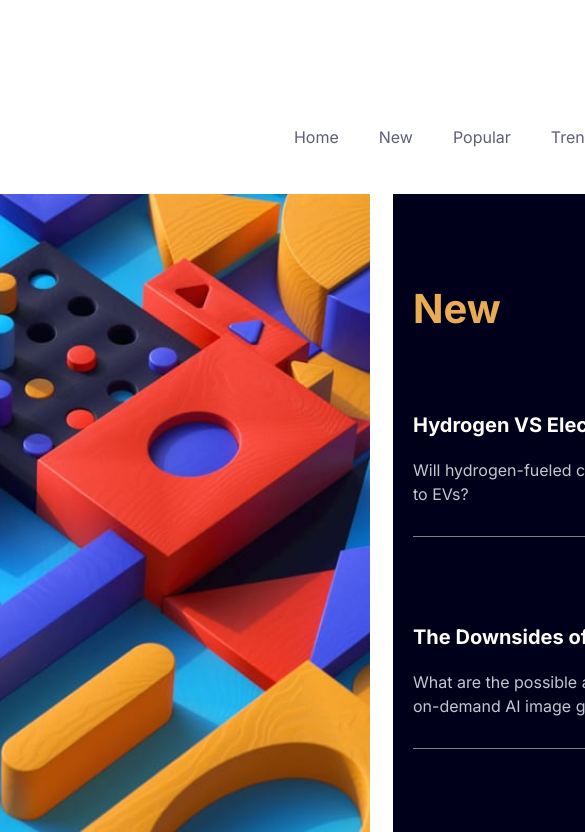
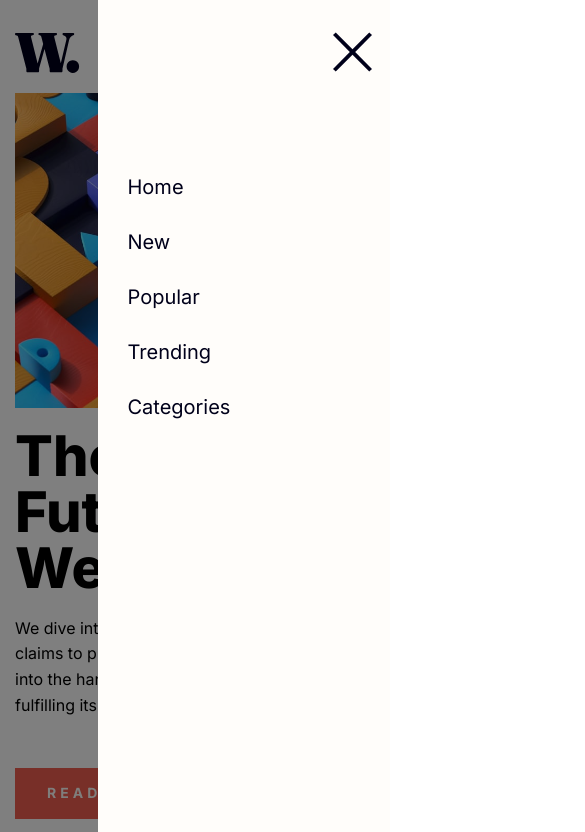
Before and after one commit to MrPotato95/news-homepage, a plain HTML site: page index.html in a window 390 px wide. Shown: the top 832 px of the page, 585 px wide, since content can reach past the window. Drawn offline with Linux system fonts and the light colour scheme.

Commit message:
finished

```diff
--- a/index.html
+++ b/index.html
@@ -15,11 +15,31 @@
   </head>
   <body>
     <header>
-      <nav id="sidebar">
+      <nav id="navbar">
         <div id="logo-ctn">
           <img src="./assets/images/logo.svg" alt="logo" />
         </div>
-
+        <ul id="navbar-list">
+          <li><a href="#">Home</a></li>
+          <li><a href="#">New</a></li>
+          <li><a href="#">Popular</a></li>
+          <li><a href="#">Trending</a></li>
+          <li><a href="#">Categories</a></li>
+        </ul>
+        <img
+          id="open-btn"
+          onclick="openNav()"
+          src="./assets/images/icon-menu.svg"
+          alt="menu button"
+        />
+      </nav>
+      <div id="sideNav">
+        <img
+          id="close-btn"
+          onclick="closeNav()"
+          src="./assets/images/icon-menu-close.svg"
+          alt="close menu"
+        />
         <ul>
           <li><a href="#">Home</a></li>
           <li><a href="#">New</a></li>
@@ -27,7 +47,8 @@
           <li><a href="#">Trending</a></li>
           <li><a href="#">Categories</a></li>
         </ul>
-      </nav>
+      </div>
+      <div id="overlay"></div>
     </header>
     <main>
       <div class="container">
@@ -81,32 +102,41 @@
       <section class="card-section">
         <div class="card">
           <img src="./assets/images/image-retro-pcs.jpg" alt="retro pc" />
+          <div>
             <span>01</span>
             <h4>Reviving Retro PCs</h4>
             <p>What happens when old PCs are given modern upgrades?</p>
           </div>
+        </div>
         <div class="card">
           <img src="./assets/images/image-top-laptops.jpg" alt="laptop" />
+          <div>
             <span>02</span>
             <h4>Top 10 Laptops of 2022</h4>
             <p>Our best picks for various needs and budgets.</p>
+          </div>
         </div>
         <div class="card">
           <img
             src="./assets/images/image-gaming-growth.jpg"
             alt="gaming controller"
           />
+          <div>
             <span>03</span>
             <h4>The Growth of Gaming</h4>
             <p>How the pandemic has sparked fresh opportunities.</p>
+          </div>
         </div>
       </section>
     </main>
     <footer class="attribution">
       Challenge by
-      <a href="https://www.frontendmentor.io?ref=challenge" target="_blank"
+      <a
+        href="https://www.frontendmentor.io?ref=challenge"
+        rel="noopener noreferrer"
         >Frontend Mentor</a
-      >. Coded by <a href="#">Your Name Here</a>.
+      >. Coded by <a href="https://github.com/MrPotato95">MrPotato95</a>.
+      <script src="./index.js"></script>
     </footer>
   </body>
 </html>
--- /dev/null
+++ b/index.js
@@ -0,0 +1,15 @@
+const sideNav = document.querySelector("#sideNav")
+const navbar = document.querySelector("#navbar-list")
+const overlay = document.querySelector("#overlay")
+
+function openNav() {
+  sideNav.style.display = "block"
+  navbar.style.display = "none"
+  overlay.style.display = "block"
+}
+
+function closeNav() {
+
+  sideNav.style.display = "none"
+  overlay.style.display = "none"
+}
--- a/styles/styles.scss
+++ b/styles/styles.scss
@@ -43,12 +43,16 @@ body {
 header {
   width: 1110px;
   margin-bottom: 20px;
-  #sidebar {
+
+  #sideNav {
+    display: none;
+  }
+  #navbar {
     width: 100%;
     display: flex;
     flex-direction: row;
     justify-content: space-between;
-    padding-top: 50px;
+
     overflow: hidden;
 
     #logo-ctn {
@@ -56,7 +60,11 @@ header {
       margin: 0;
     }
 
-    ul {
+    #menu-button {
+      display: none;
+    }
+
+    #navbar-list {
       display: flex;
       flex-direction: row;
       justify-content: flex-end;
@@ -116,7 +124,7 @@ main {
       h1 {
         line-height: 1;
         font-weight: $fw-300;
-        font-size: 3rem;
+        font-size: 3.5rem;
         width: 45%;
       }
 
@@ -138,13 +146,18 @@ main {
           font-size: 14px;
           font-weight: $fw-200;
         }
+
+        button:hover {
+          background-color: $clr-neutral-very-dark-blue;
+          cursor: pointer;
+        }
       }
     }
   }
 
   .articles {
     width: 350px;
-    padding: 15px 20px;
+    padding: 15px 20px 30px 20px;
     background-color: $clr-neutral-very-dark-blue;
     color: $clr-neutral-off-white;
     text-align: left;
@@ -152,7 +165,6 @@ main {
     flex-direction: column;
     justify-content: space-evenly;
     align-items: flex-start;
-    margin-left: -9px;
 
     h2 {
       color: $clr-primary-orange;
@@ -188,15 +200,153 @@ main {
   }
 
   .card-section {
-    background-color: burlywood;
     display: grid;
     grid-template-columns: 1fr 1fr 1fr;
+    gap: 30px;
+
+    .card {
+      display: flex;
+      flex-direction: row;
+      justify-content: space-evenly;
+      height: 125px;
+
+      div {
+        margin-left: 20px;
+
+        p {
+          color: $clr-neutral-dark-grayish-blue;
+        }
+      }
+
+      span {
+        color: $clr-neutral-dark-grayish-blue;
+        font-weight: $fw-300;
+        font-size: $fs-500;
+      }
+
+      h4 {
+        font-size: $fs-200;
+        font-weight: $fw-300;
+      }
+
+      h4:hover {
+        color: $clr-primary-red;
+        cursor: pointer;
+      }
+    }
+  }
+}
+
+@media (max-width: 768px) {
+  body {
+    padding: 15px;
+    margin: 0;
+    flex-direction: column;
+  }
+
+  header {
+    width: 100%;
+
+    #navbar {
+      padding: 0;
+
+      #open-btn {
+        margin-top: 25px;
+        width: auto;
+        height: 20px;
+      }
+
+      #navbar-list {
+        display: none;
+      }
+    }
+
+    #overlay {
+      background-color: rgba(0, 0, 0, 0.5);
+      width: 100%;
+      height: 100%;
+      display: block;
+      position: fixed;
+      top: 0;
+      left: 0;
+      right: 0;
+      bottom: 0;
+      cursor: pointer;
+    }
+
+    #sideNav {
+      display: block;
+      height: 100%;
+      width: 75%;
+      position: fixed;
+      z-index: 2;
+      top: 0;
+      right: 0;
+      background-color: $clr-neutral-off-white;
+      overflow-x: hidden;
+      padding-top: 25px;
+      transition: 0.5s;
+
+      ul {
+        margin-top: 100px;
+        flex-direction: column;
+        justify-content: center;
+        padding-left: 30px;
+
+        li {
+          list-style-type: none;
+          font-size: $fs-300;
+          margin-bottom: 25px;
+        }
+        a {
+          padding: 0;
+          margin: 0;
+          text-decoration: none;
+          font-weight: $fw-100;
+          color: $clr-neutral-very-dark-blue;
+        }
+      }
+      #close-btn {
+        width: auto;
+        height: 40px;
+        padding-left: 80%;
+        margin-top: 7px;
+      }
+    }
+  }
+
+  main {
+    width: 100%;
+    .container {
+      flex-direction: column;
+    }
+
+    .hero-section {
+      width: 100%;
+      flex-direction: column;
+
+      #hero-desc {
+        display: flex;
+        flex-direction: column;
+        gap: 20px;
+
+        h1,
+        p {
+          width: 100%;
+        }
+      }
+    }
+
+    .card-section {
+      display: flex;
+      flex-direction: column;
+    }
   }
 }
 
 footer {
   position: relative;
-  top: 50px;
+  top: 60px;
   bottom: 0;
   left: 0;
   right: 0;
```
Also changed, not shown: styles/styles.css, 1 other file. Lines whose indentation alone changed are shown as unchanged.
